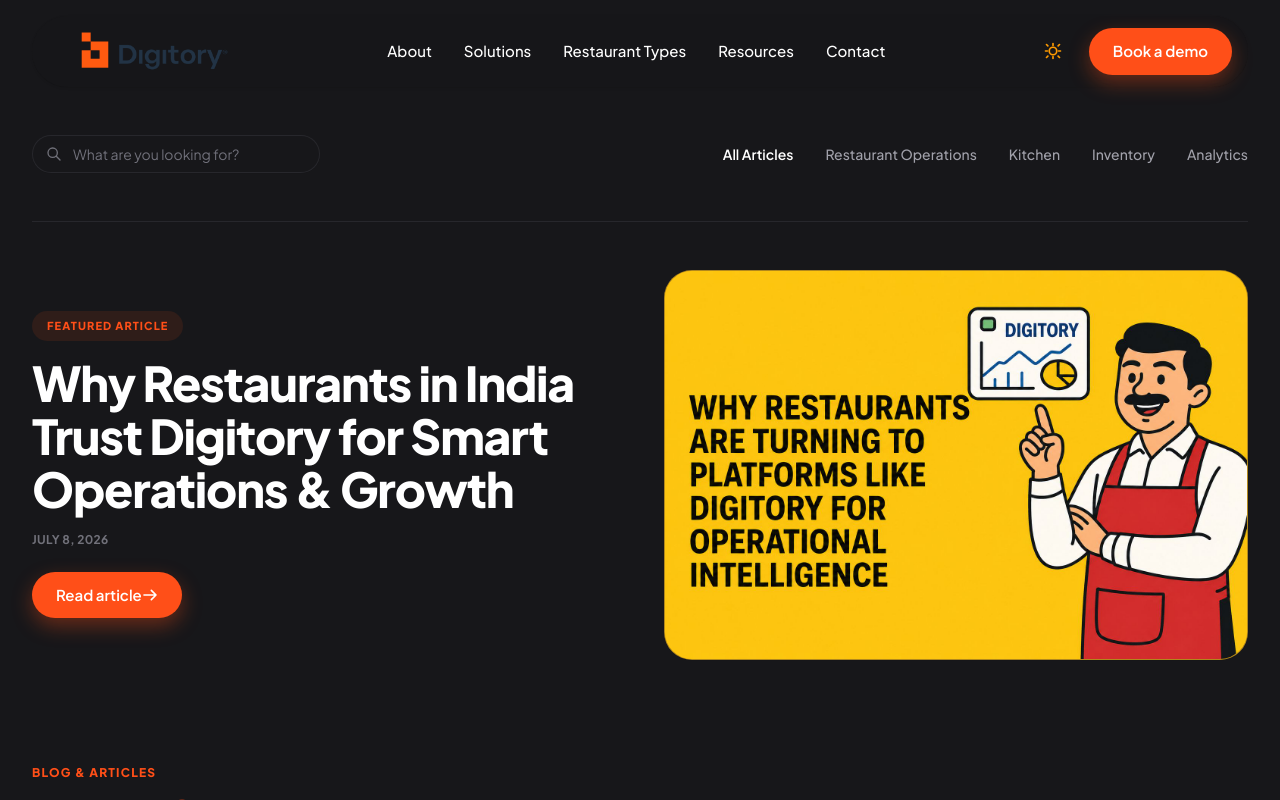
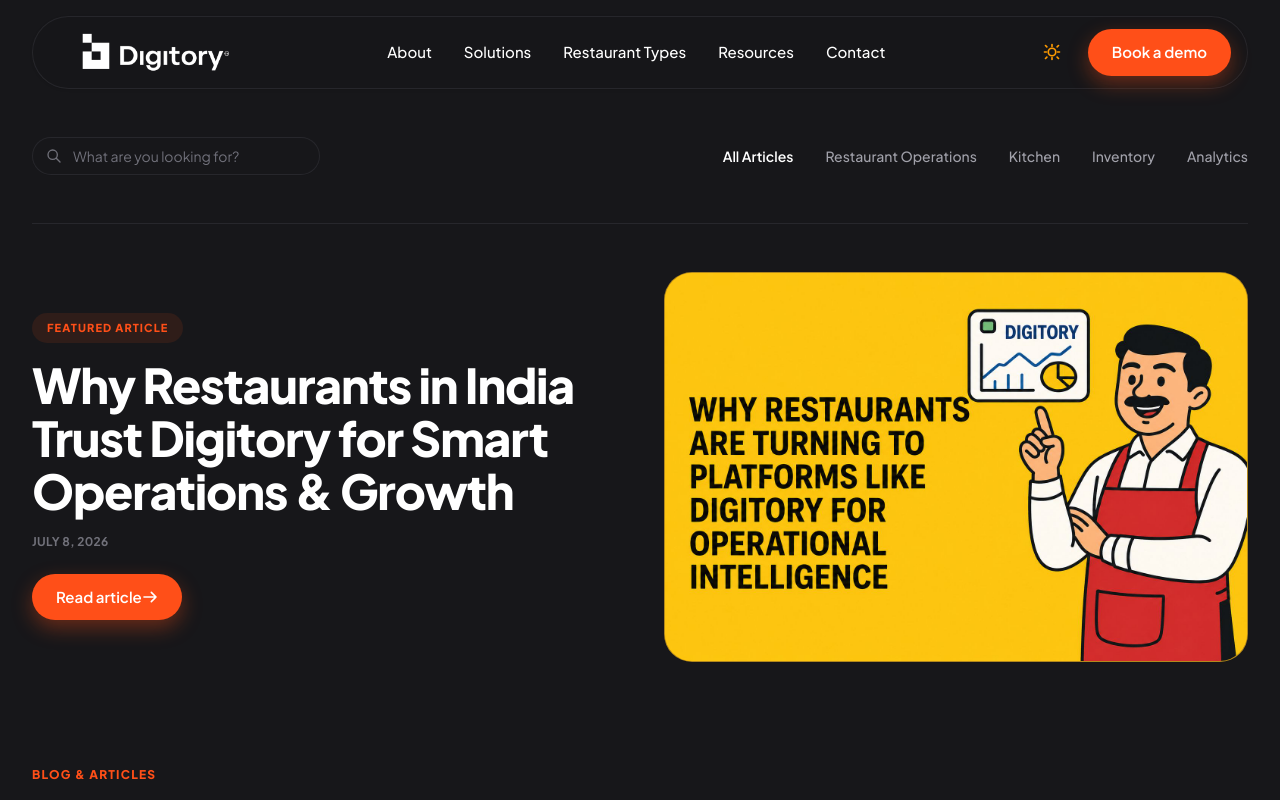
Before and after one commit to itbotpipes/Digitory, a Next.js app: page /blog in a window 1280 px wide. Both pictures are taken after a click on the button 1052 px from the left and 51 px from the top of the page. Shown: the top 800 px of the page. Built offline with nearby package versions, Linux system fonts and the light colour scheme.

Commit message:
feat: use white logo in header during dark mode

```diff
--- a/src/components/Header.tsx
+++ b/src/components/Header.tsx
@@ -72,7 +72,7 @@ export default function Header() {
 
   return (
     <div className="sticky top-0 z-50 w-full px-4 pt-3 pb-1 md:px-8 md:pt-4 md:pb-2 bg-transparent">
-      <header className="mx-auto max-w-7xl rounded-full bg-[#EAEAEA]/80 backdrop-blur-md pl-8 pr-4 py-3 flex items-center justify-between shadow-sm">
+      <header className="mx-auto max-w-7xl rounded-full bg-[#EAEAEA]/80 dark:bg-zinc-900/85 border border-zinc-200/50 dark:border-zinc-800/80 backdrop-blur-md pl-8 pr-4 py-3 flex items-center justify-between shadow-sm transition-all duration-200">
         {/* Logo */}
         <Link href="/" className="relative w-36 h-9 md:w-44 md:h-11 overflow-hidden flex items-center justify-center">
           <Image
@@ -80,7 +80,15 @@ export default function Header() {
             alt="Digitory Logo"
             width={400}
             height={400}
-            className="w-36 h-36 md:w-44 md:h-44 object-contain shrink-0"
+            className="w-36 h-36 md:w-44 md:h-44 object-contain shrink-0 dark:hidden"
+            priority
+          />
+          <Image
+            src="/Digitory-03.png"
+            alt="Digitory Logo"
+            width={400}
+            height={400}
+            className="w-36 h-36 md:w-44 md:h-44 object-contain shrink-0 hidden dark:block"
             priority
           />
         </Link>
@@ -91,7 +99,7 @@ export default function Header() {
             <Link
               key={link.label}
               href={link.href}
-              className="text-[15px] font-medium text-zinc-650 hover:text-black transition-colors duration-200"
+              className="text-[15px] font-medium text-zinc-650 dark:text-zinc-300 hover:text-black dark:hover:text-white transition-colors duration-200"
             >
               {link.label}
             </Link>
@@ -117,7 +125,7 @@ export default function Header() {
           <button
             onClick={() => setIsMenuOpen(!isMenuOpen)}
             type="button"
-            className="flex h-10 w-10 items-center justify-center rounded-full text-zinc-700 hover:bg-black/5"
+            className="flex h-10 w-10 items-center justify-center rounded-full text-zinc-700 dark:text-zinc-300 hover:bg-black/5 dark:hover:bg-white/10"
             aria-label="Toggle navigation menu"
           >
             {isMenuOpen ? (
@@ -136,7 +144,7 @@ export default function Header() {
       {/* Mobile Menu Panel */}
       <div
         className={`md:hidden transition-all duration-200 ease-in-out ${isMenuOpen
-          ? 'max-h-96 opacity-100 mt-3 border border-zinc-100 rounded-3xl bg-[#EAEAEA]/90 backdrop-blur-md p-6 shadow-lg'
+          ? 'max-h-96 opacity-100 mt-3 border border-zinc-100 dark:border-zinc-800 rounded-3xl bg-[#EAEAEA]/90 dark:bg-zinc-900/90 backdrop-blur-md p-6 shadow-lg'
           : 'max-h-0 opacity-0 overflow-hidden pointer-events-none'
           }`}
       >
@@ -146,12 +154,12 @@ export default function Header() {
               key={link.label}
               href={link.href}
               onClick={() => setIsMenuOpen(false)}
-              className="text-[15px] font-medium text-zinc-700 hover:text-black transition-colors"
+              className="text-[15px] font-medium text-zinc-700 dark:text-zinc-300 hover:text-black dark:hover:text-white transition-colors"
             >
               {link.label}
             </Link>
           ))}
-          <div className="mt-2 pt-4 border-t border-zinc-200">
+          <div className="mt-2 pt-4 border-t border-zinc-200 dark:border-zinc-800">
             <Link
               href="/request-demo"
               onClick={() => setIsMenuOpen(false)}
```
